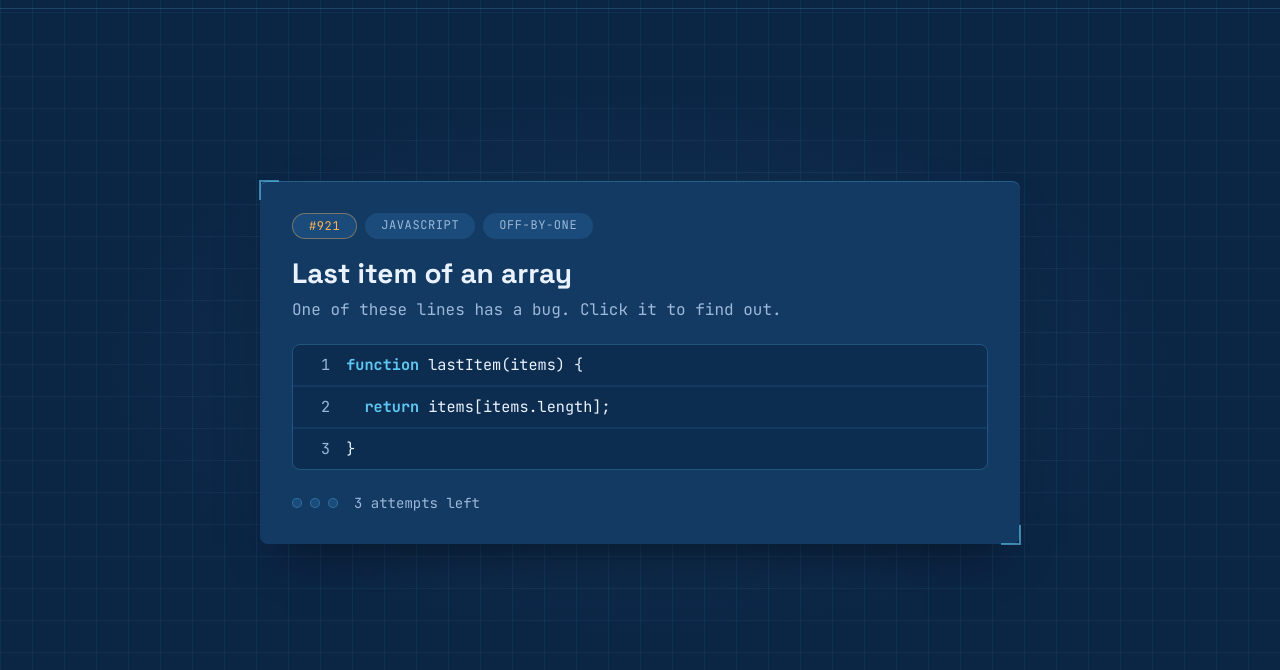
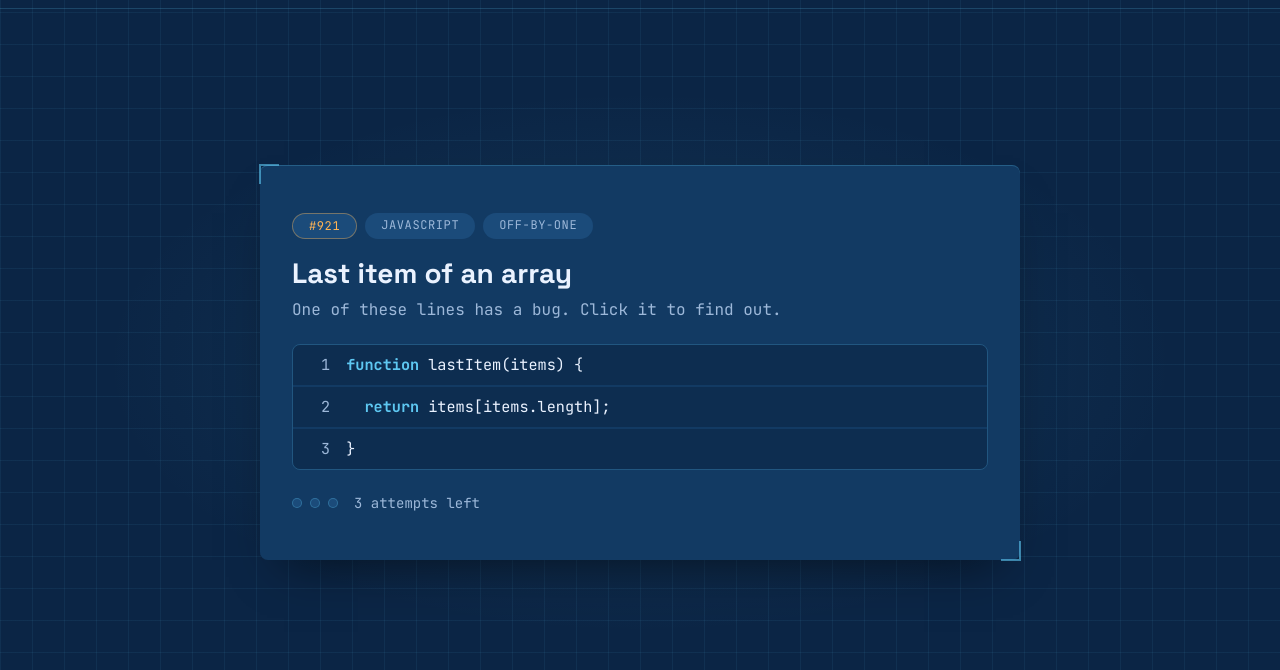
Before and after one commit to ctkrug/bughunt, a website built with Vite: page index.html in a window 1280 px wide. Shown: the part 84-754 px from the top of the page. Built offline with nearby package versions, Linux system fonts and the light colour scheme.

Commit message:
style(ui): give the puzzle card more vertical breathing room

```diff
--- a/src/style.css
+++ b/src/style.css
@@ -166,7 +166,7 @@ button {
   max-width: 760px;
   background: var(--surface-1);
   border-radius: var(--radius);
-  padding: var(--space-5);
+  padding: var(--space-6) var(--space-5);
   box-shadow:
     0 1px 0 rgba(94, 200, 242, 0.25) inset,
     0 24px 48px -24px rgba(0, 0, 0, 0.6);
```
